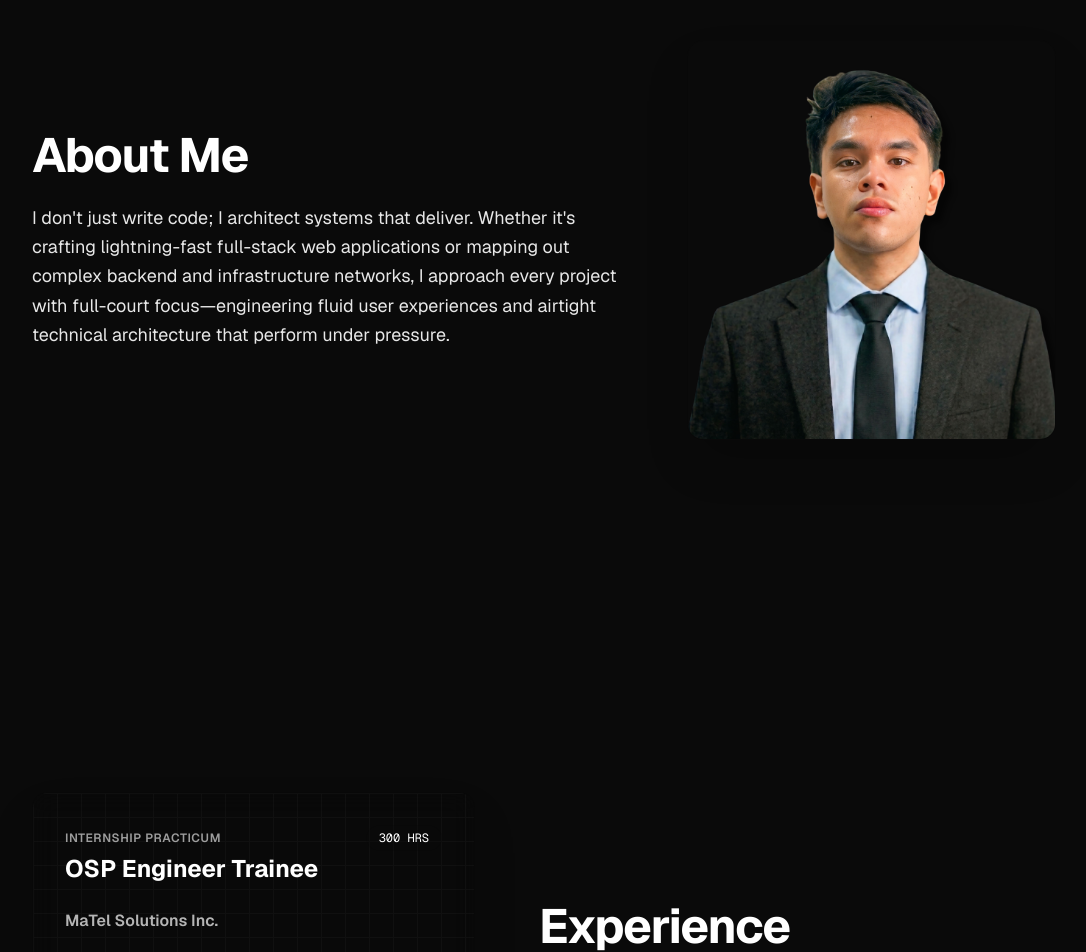
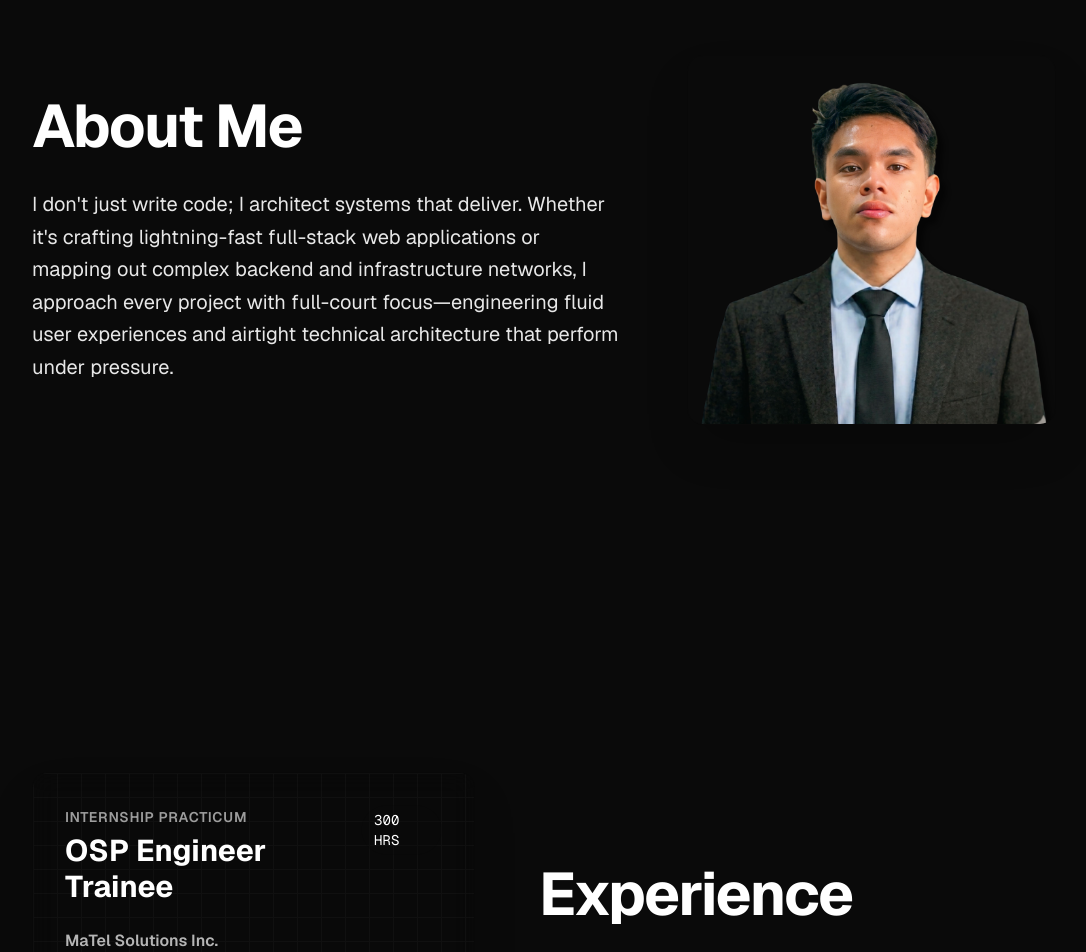
Before and after one commit to Cweeesh/CJ-PORTFOLIO, a Next.js app: page / in a window 1280 px wide. Shown: the part 960-1912 px from the top of the page, without its empty margins (96-1182 px from the left). Built offline with nearby package versions, Linux system fonts and the light colour scheme.

Commit message:
Initial depoyment

```diff
--- a/app/page.tsx
+++ b/app/page.tsx
@@ -4,9 +4,6 @@ import { useRef, useState, useEffect } from "react";
 import { motion, useScroll, useTransform, useSpring } from "framer-motion";
 import { TypeAnimation } from "react-type-animation";
 
-// ==========================================
-// 1. Hydration-Safe Global Star Particle
-// ==========================================
 function Particle({ mouseX, mouseY, windowBounds }: { mouseX: any, mouseY: any, windowBounds: { width: number, height: number } }) {
   const [mounted, setMounted] = useState(false);
 
@@ -88,9 +85,6 @@ function Particle({ mouseX, mouseY, windowBounds }: { mouseX: any, mouseY: any,
   );
 }
 
-// ==========================================
-// 2. Main Page Component
-// ==========================================
 export default function Home() {
   const heroRef = useRef<HTMLDivElement>(null);
   const aboutRef = useRef<HTMLDivElement>(null);
@@ -116,7 +110,6 @@ export default function Home() {
     }
   };
 
-  // --- Independent Parallax Animations ---
   const { scrollYProgress: heroScroll } = useScroll({
     target: heroRef,
     offset: ["start start", "end start"],
@@ -143,17 +136,12 @@ export default function Home() {
       onMouseMove={handleMouseMove}
       className="font-sans overflow-x-hidden relative transition-colors duration-500"
     >
-
-      {/* GLOBAL PARTICLES LAYER */}
       <div className="fixed inset-0 w-full h-full pointer-events-none z-[30]">
         {Array.from({ length: 40 }).map((_, i) => (
           <Particle key={i} mouseX={mouseX} mouseY={mouseY} windowBounds={windowBounds} />
         ))}
       </div>
 
-      {/* ========================================
-          SECTION 1: HERO PARALLAX
-          ======================================== */}
       <div ref={heroRef} className="relative h-screen overflow-hidden z-10">
         <motion.div
           style={{ y: heroBgY }}
@@ -176,9 +164,6 @@ export default function Home() {
         </motion.div>
       </div>
 
-      {/* ========================================
-          SECTION 2: ABOUT ME (Smooth Fade & Slide)
-          ======================================== */}
       <section
         ref={aboutRef}
         className="relative z-[20] min-h-screen flex items-center justify-center p-6 md:p-12 transition-colors duration-500"
@@ -187,30 +172,25 @@ export default function Home() {
           style={{ opacity: aboutFade, y: aboutY }}
           className="relative z-[40] max-w-5xl w-full flex flex-col md:flex-row items-center justify-between gap-12 md:gap-16"
         >
-          {/* Left Side: Description */}
           <div className="flex-[1.6] text-center md:text-left">
-            <h2 className="text-3xl md:text-5xl font-bold tracking-tight mb-6">
+            <h2 className="text-4xl md:text-6xl font-bold tracking-tight mb-8">
               About Me
             </h2>
-            <p className="text-lg leading-relaxed max-w-none opacity-90">
+            <p className="text-xl leading-relaxed max-w-none opacity-90">
               I don't just write code; I architect systems that deliver. Whether it's crafting lightning-fast full-stack web applications or mapping out complex backend and infrastructure networks, I approach every project with full-court focus—engineering fluid user experiences and airtight technical architecture that perform under pressure.
             </p>
           </div>
 
-          {/* Right Side: Image */}
           <div className="flex-[1] flex justify-center md:justify-end w-full">
             <img
               src="/PERSONAL-PICTURE.png"
               alt="Personal Profile"
-              className="w-full h-80 md:w-[650px] md:h-[400px] object-cover rounded-2xl shadow-2xl border border-black/10 dark:border-white/10 transition-all duration-500"
+              className="w-full max-w-[400px] md:max-w-[650px] h-auto object-cover rounded-2xl shadow-2xl border border-black/10 dark:border-white/10 transition-all duration-500"
             />
           </div>
         </motion.div>
       </section>
 
-      {/* ========================================
-          SECTION 2.5: PROFESSIONAL EXPERIENCES (Smooth Fade & Slide)
-          ======================================== */}
       <section
         ref={expRef}
         className="relative z-[20] min-h-screen flex items-center justify-center p-6 md:p-12 transition-colors duration-500"
@@ -219,34 +199,29 @@ export default function Home() {
           style={{ opacity: expFade, y: expY }}
           className="relative z-[40] max-w-5xl w-full flex flex-col md:flex-row-reverse items-center justify-between gap-12 md:gap-16"
         >
-          {/* Right Side: Experience Description */}
           <div className="flex-[1.4] text-center md:text-left">
-            <h2 className="text-3xl md:text-5xl font-bold tracking-tight mb-6">
+            <h2 className="text-4xl md:text-6xl font-bold tracking-tight mb-8">
               Experience
             </h2>
-            <p className="text-lg leading-relaxed max-w-none opacity-90">
+            <p className="text-xl leading-relaxed max-w-none opacity-90">
               Bridging software systems engineering with real-world infrastructure. My background includes technical field deployments, managing end-to-end telecommunications frameworks, handling redline physical blueprints, and orchestrating network distribution. I focus on reliability, rigorous field calculation, and structural optimization across both digital networks and physical systems.
             </p>
           </div>
 
-          {/* Left Side: Professional Experience Showcase Box */}
           <div className="flex-[1.2] w-full flex justify-center md:justify-start">
             <div
               className="w-full max-w-[480px] p-8 rounded-2xl border backdrop-blur-md shadow-2xl text-left relative overflow-hidden transition-all duration-500 bg-black/[0.03] dark:bg-white/[0.04] border-black/[0.08] dark:border-white/[0.08]"
             >
-
-              {/* Subtle Blueprint Grid Accent */}
               <div
                 className="absolute inset-0 pointer-events-none bg-[linear-gradient(to_right,#808080_1px,transparent_1px),linear-gradient(to_bottom,#808080_1px,transparent_1px)] bg-[size:24px_24px] opacity-[0.05] dark:opacity-[0.03] transition-opacity duration-500"
               />
-
               <div className="flex justify-between items-start mb-6 relative z-10">
                 <div>
-                  <span className="text-xs font-semibold tracking-wider uppercase opacity-60">Internship Practicum</span>
-                  <h3 className="text-2xl font-bold mt-1">OSP Engineer Trainee</h3>
+                  <span className="text-sm font-semibold tracking-wider uppercase opacity-60">Internship Practicum</span>
+                  <h3 className="text-3xl font-bold mt-1">OSP Engineer Trainee</h3>
                 </div>
                 <span
-                  className="text-xs px-3 py-1 rounded-full border font-mono transition-colors duration-500 bg-black/[0.04] dark:bg-white/[0.06] border-black/10 dark:border-white/15"
+                  className="text-sm px-3 py-1 rounded-full border font-mono transition-colors duration-500 bg-black/[0.04] dark:bg-white/[0.06] border-black/10 dark:border-white/15"
                 >
                   300 HRS
                 </span>
@@ -273,9 +248,6 @@ export default function Home() {
         </motion.div>
       </section>
 
-      {/* ========================================
-          SECTION 3: SELECTED PROJECTS
-          ======================================== */}
       <section
         className="relative z-[20] flex min-h-screen items-center justify-center p-6 md:p-12 transition-colors duration-500"
       >
@@ -310,8 +282,8 @@ export default function Home() {
               <div>
                 <h4 className="font-bold text-xl mb-4">Highlights & Technologies</h4>
                 <ul className="list-disc list-inside space-y-3 opacity-80">
-                  <li><b>Tech Stack:</b> JavaScript, Tailwind CSS, Flutter, Node.js, and MySQL.</li>
-                  <li><b>Deployment:</b> Maintained robust performance and reliability over 5 months of continuous real-world use.</li>
+                  <li><b>Tech Stack:</b> HTML, JavaScript, Tailwind CSS, Flutter, Node.js, and MySQL.</li>
+                  <li><b>Deployment:</b> Maintained robust performance and reliability over 5 months of continuous real-world use in Siniloan Laguna.</li>
                   <li><b>Recognition:</b> Selected Participant for University-Wide Research Congress</li>
                 </ul>
               </div>
@@ -320,9 +292,6 @@ export default function Home() {
         </div>
       </section>
 
-      {/* ========================================
-          SECTION 4: CONTACT
-          ======================================== */}
       <section className="relative z-[20] flex min-h-[50vh] items-center justify-center p-6 transition-colors duration-500">
         <div className="relative z-[40] max-w-4xl w-full text-center">
           <h2 className="text-3xl md:text-5xl font-bold tracking-tight mb-4">
```
